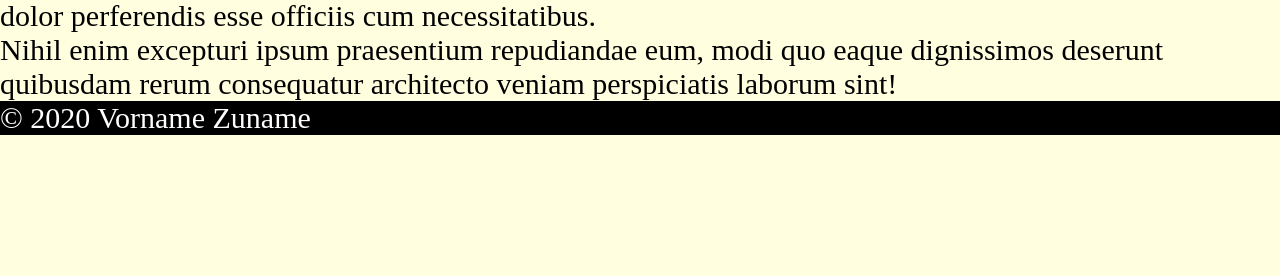
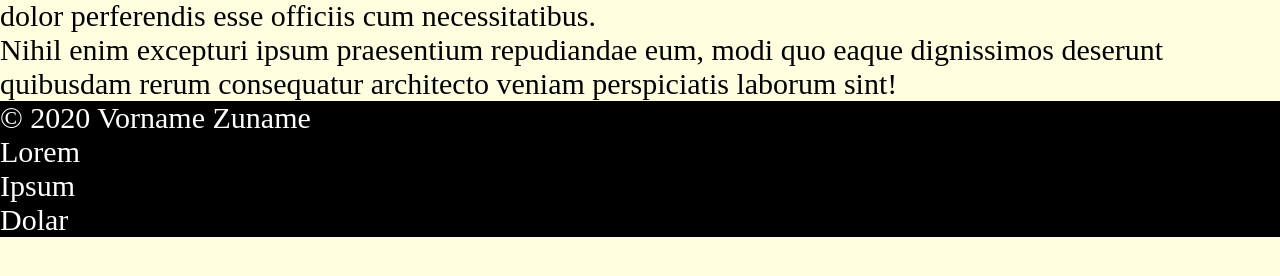
Before and after one commit to NXite/erste-webseite, a plain HTML site: page index.html in a window 1280 px wide. Shown: the part 190-466 px from the top of the page. Drawn offline with Linux system fonts and the light colour scheme.

Commit message:
Footer mit ULLI bearbeitet

```diff
--- a/index.html
+++ b/index.html
@@ -18,6 +18,11 @@
 
     <footer>
         &copy; 2020 Vorname Zuname
+        <ul>
+            <li>Lorem</li>
+            <li>Ipsum</li>
+            <li>Dolar</li>
+        </ul>
     </footer>
 </body>
 </html>
```
